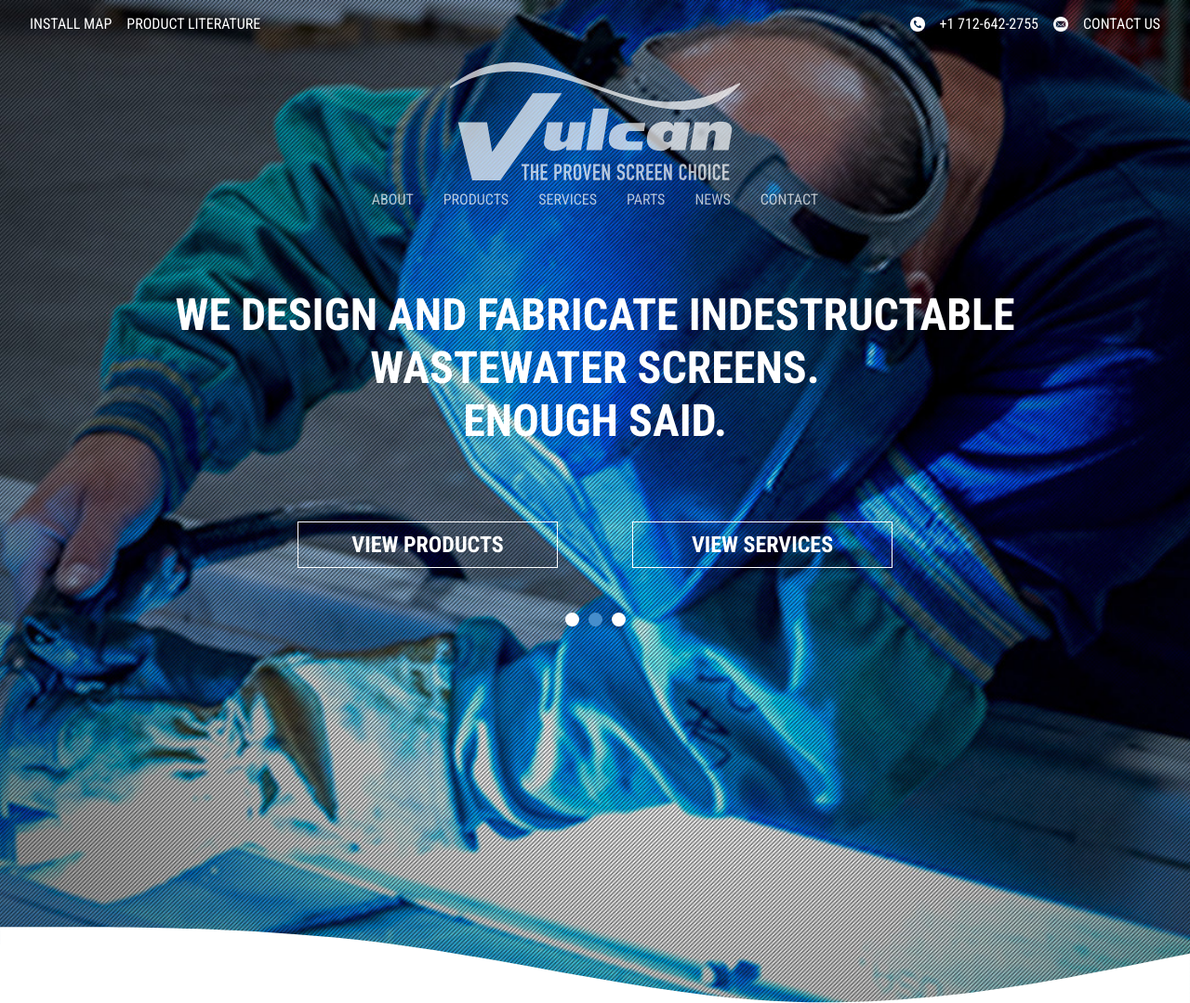
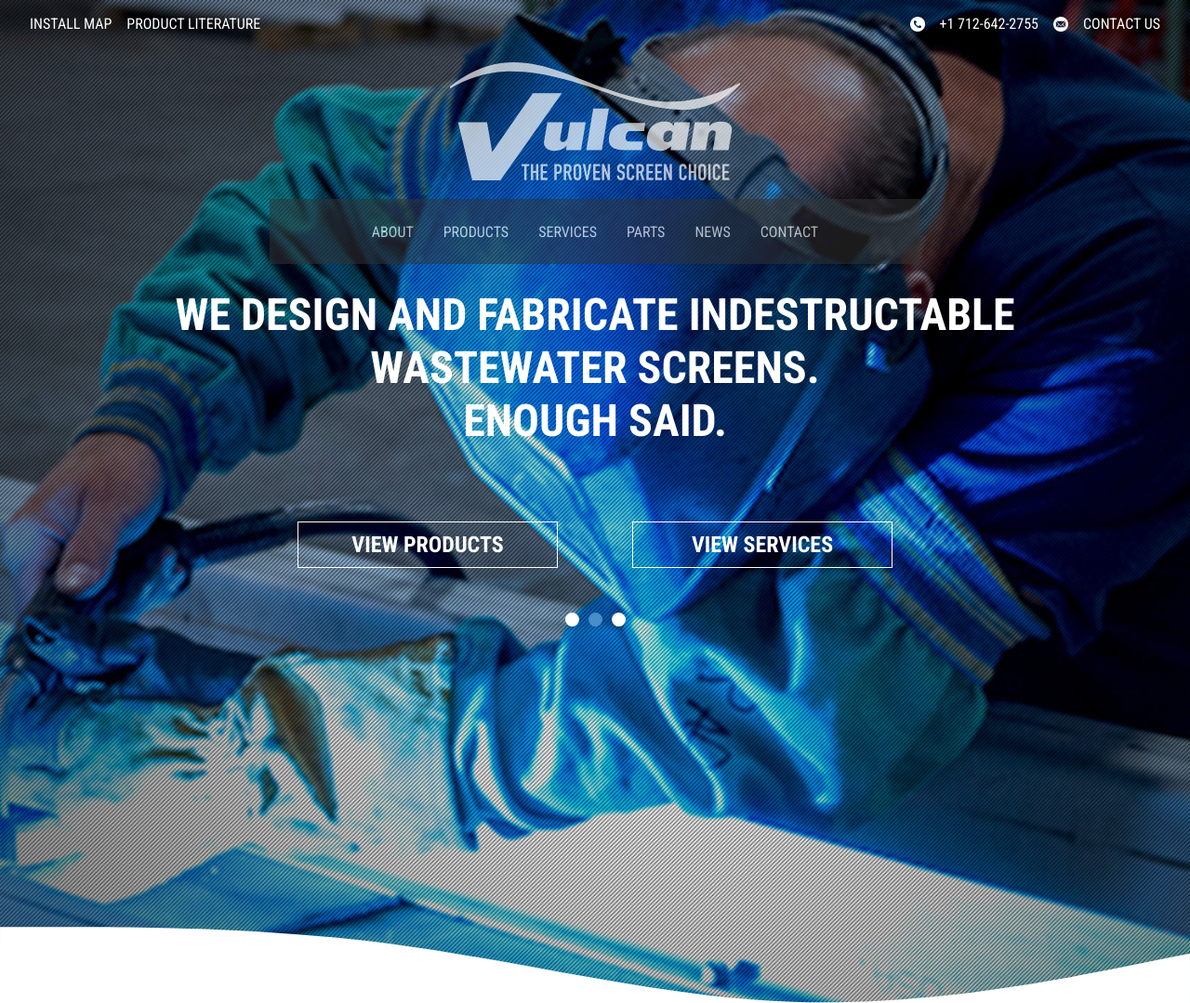
Before and after one commit to MariaVan8/Gulp-Vulcan, a website: page dev/index.html in a window 1280 px wide. Shown: the top 1079 px of the page at 93% size. Drawn offline with nearby package versions, Linux system fonts and the light colour scheme; files that its build step writes are made by us from their sources.

Commit message:
edits by pam

```diff
--- a/dev/scss/_header.scss
+++ b/dev/scss/_header.scss
@@ -60,7 +60,7 @@
         // opacity: 0.95;
         z-index: 15;
         transition: all .3s ease-in-out;
-        max-height: 0;
+        // max-height: 0;
 
         ul {
             padding: 0;
@@ -86,7 +86,7 @@
 
         &.show {
             display: block;
-            max-height: 4000px;
+            // max-height: 4000px;
         }
     }
 
@@ -226,7 +226,7 @@
             align-items: center;
             margin: 0 auto;
             width: 700px;
-            height: 70px;
+            height: 50px;
 
             ul {
                 @include flex-row;
@@ -251,4 +251,10 @@
         }
     }
 
+    @media screen and (min-width: 1024px) {
+        &-nav {
+            height: 70px;
+        }
+    }
+
 }
--- a/package.json
+++ b/package.json
@@ -28,6 +28,7 @@
     "sass": "^1.70.0"
   },
   "dependencies": {
+    "bootstrap-icons": "^1.11.3",
     "gulp-libsquoosh": "^1.1.2"
   }
 }
```
Also changed, not shown: 1 other file.
